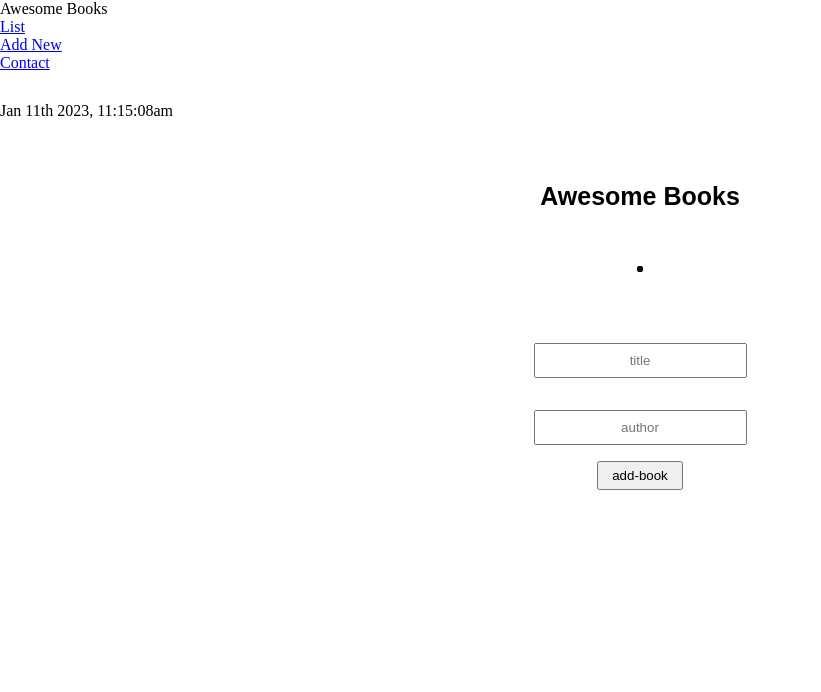
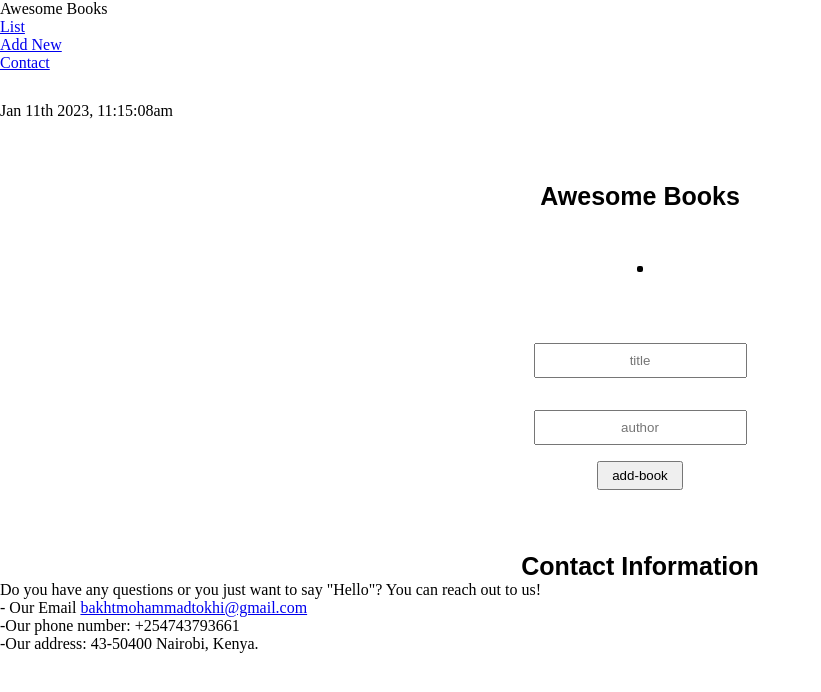
Before and after one commit to Sammy3000/Book-App, a website with bundled scripts: page index.html in a window 1280 px wide. Shown: the whole page, without its empty margins (0-821 px from the left). Built offline with nearby package versions, Linux system fonts and the light colour scheme.

Commit message:
add contact page on index

```diff
--- a/index.html
+++ b/index.html
@@ -56,6 +56,18 @@
 
         <input type="submit" value="add-book" class="btn" />
       </form>
+      <section class="contact">
+        <h1>Contact Information</h1>
+        <p class="contact-info">
+          Do you have any questions or you just want to say "Hello"? You can
+          reach out to us!<br />
+          - Our Email
+          <a href="bakhtmohammadtokhi@gmail.com">bakhtmohammadtokhi@gmail.com</a
+          ><br />
+          -Our phone number: +254743793661 <br />
+          -Our address: 43-50400 Nairobi, Kenya.
+        </p>
+      </section>
     </section>
     <script type="module" src="index.js"></script>
   </body>
```
